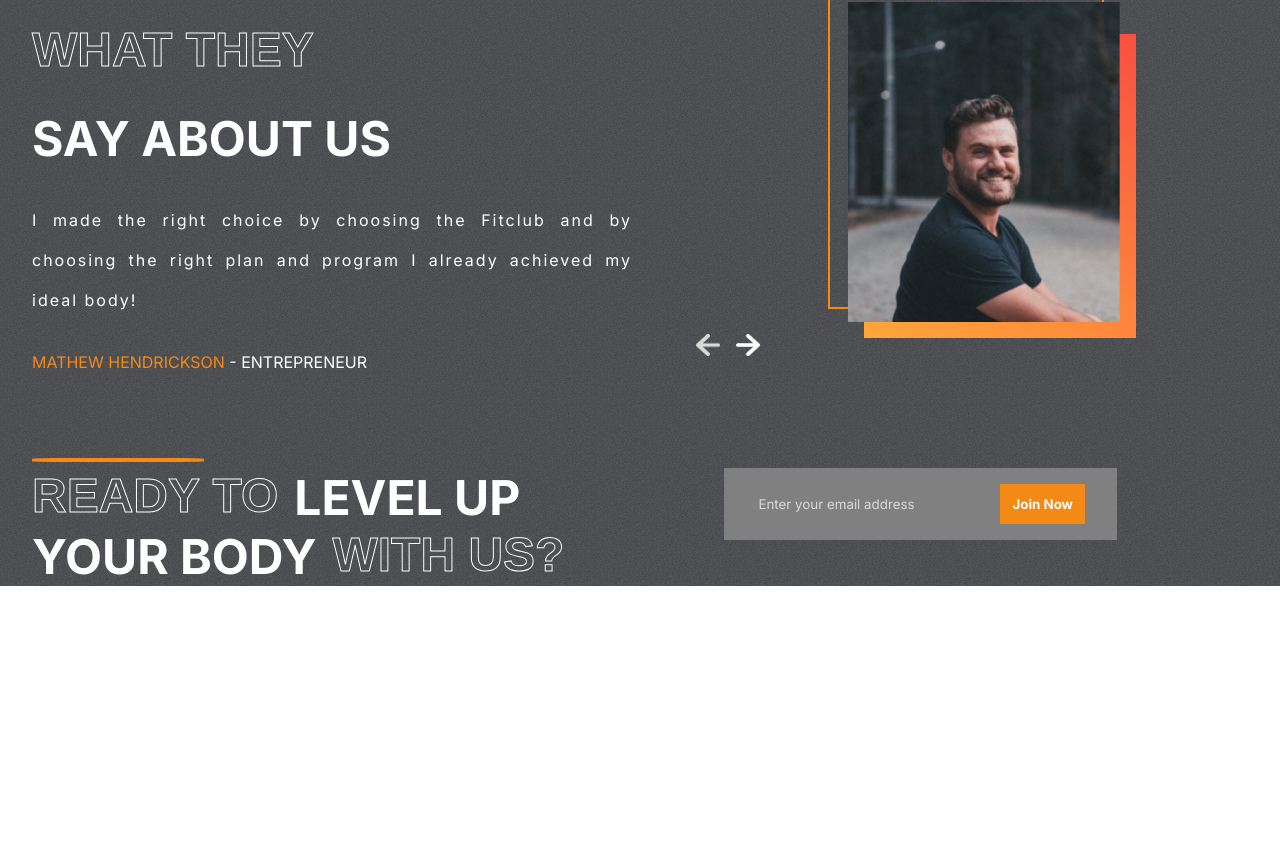
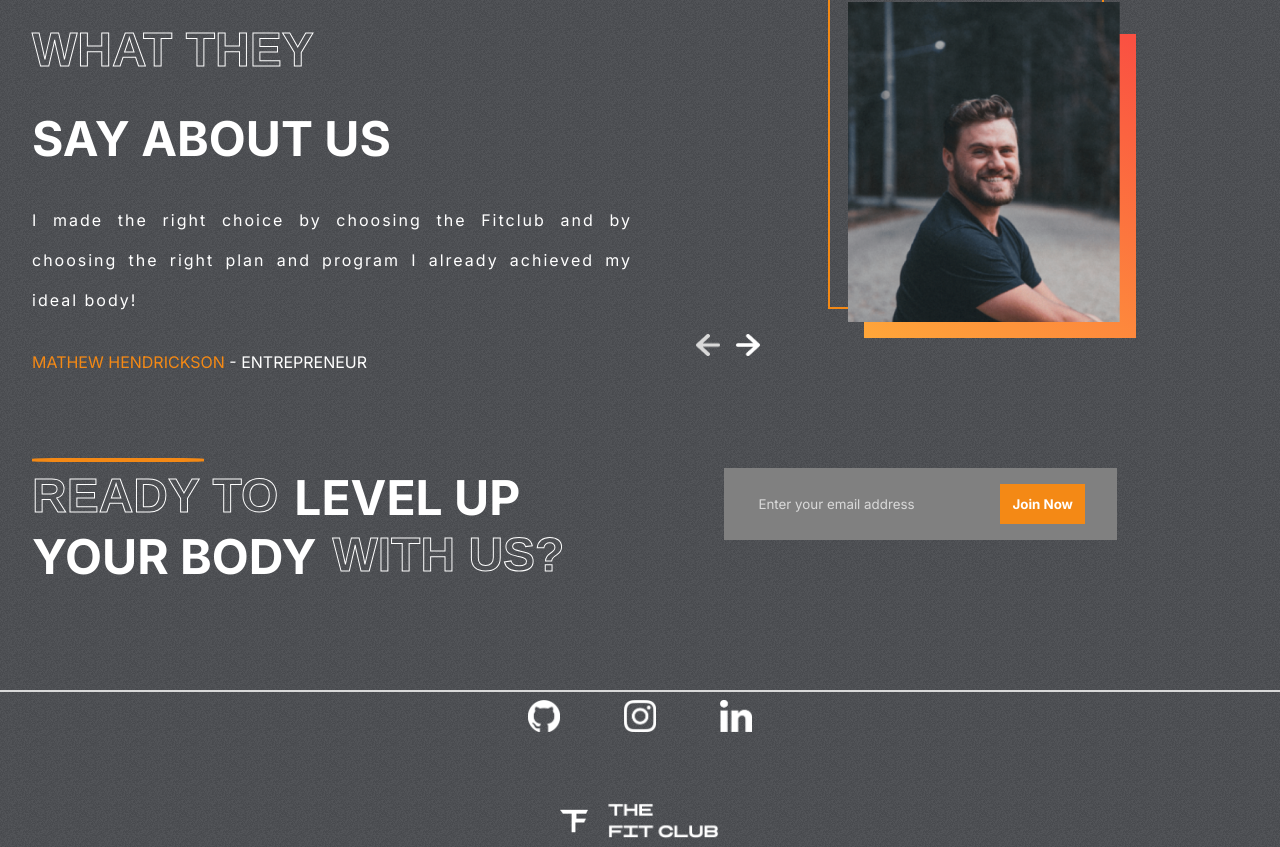
Before and after one commit to Vysint/React-FitClub, a React (Create React App) app: page / in a window 1280 px wide. Shown: the part 2556-3403 px from the top of the page. Before the commit the page ends 3142 px from the top, so only its background shows below. Built offline with nearby package versions, Linux system fonts and the light colour scheme.

Commit message:
Added Footer Section Markup and it's CSS styling

```diff
--- a/src/App.js
+++ b/src/App.js
@@ -5,6 +5,7 @@
 import Plans from "./components/Plans/Plans";
 import Testimonials from "./components/Testimonials/Testimonials";
 import Join from "./components/Join/Join";
+import Footer from "./components/Footer/Footer";
 
 
 function App() {
@@ -16,6 +17,7 @@
       <Plans/>
       <Testimonials/>
       <Join/>
+      <Footer/>
     </div>
   );
 }
--- /dev/null
+++ b/src/components/Footer/Footer.css
@@ -0,0 +1,25 @@
+.footer-container{
+    position: relative;
+}
+.footer-container>hr{
+    border: 1px solid var(--lightgray);
+}
+.footer{
+    display: flex;
+    flex-direction: column;
+    gap: 4rem;
+    justify-content: center;
+    align-items: center;
+}
+.social-links{
+    display: flex;
+    gap: 4rem;
+}
+.social-links>a>img{
+    width: 2rem;
+    height: 2rem;
+    cursor: pointer;
+}
+.logo-f>img{
+   width: 10rem;
+}
--- /dev/null
+++ b/src/components/Footer/Footer.jsx
@@ -0,0 +1,43 @@
+import Github from "../../assets/github.png";
+import Instagram from "../../assets/instagram.png";
+import LinkedIn from "../../assets/linkedin.png";
+import Logo from "../../assets/logo.png";
+import "./Footer.css";
+
+const Footer = () => {
+  return (
+    <div className="footer-container">
+      <hr />
+      <div className="footer">
+        <div className="social-links">
+          <a
+            href="https://github.com"
+            target="__blank"
+            rel="noreferrer noopener"
+          >
+            <img src={Github} alt="Github" />
+          </a>
+          <a
+            href="https://instagram.com"
+            target="__blank"
+            rel="noreferrer noopener"
+          >
+            <img src={Instagram} alt="Instagram" />
+          </a>
+          <a
+            href="https://linkedin.com"
+            target="__blank"
+            rel="noreferrer noopener"
+          >
+            <img src={LinkedIn} alt="Linkedin" />
+          </a>
+        </div>
+        <div className="logo-f">
+          <img src={Logo} alt="logo" />
+        </div>
+      </div>
+    </div>
+  );
+};
+
+export default Footer;
```
